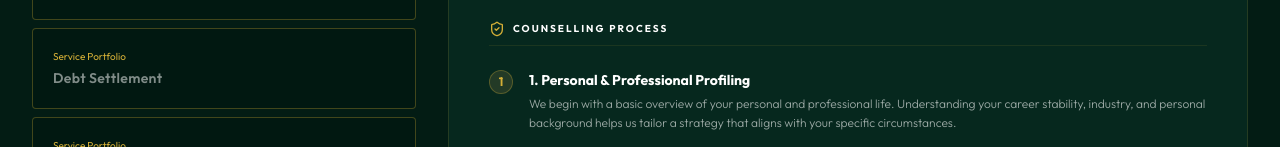
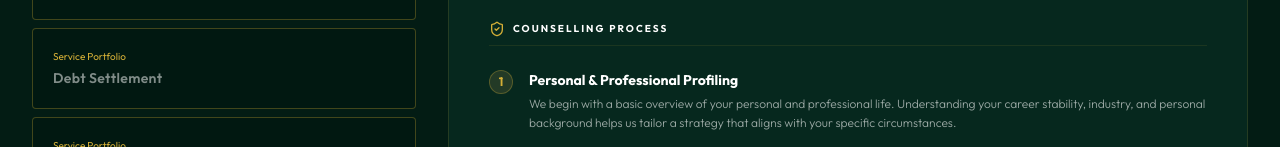
Before and after one commit to Devgghya/finloby, a React (Vite) app: page /debt-solutions in a window 1280 px wide. Shown: the part 805-952 px from the top of the page. Built offline with nearby package versions, Linux system fonts and the light colour scheme.

Commit message:
UI: clean step titles dynamically in UI to eliminate double-numbering pattern

```diff
--- a/src/pages/BusinessSetup.tsx
+++ b/src/pages/BusinessSetup.tsx
@@ -455,21 +455,24 @@ export default function BusinessSetup() {
 
                              {sub.steps && (
                                <div className="space-y-4 pl-4 border-l border-[#C5A059]/10 mt-6 text-left">
-                                {sub.steps.map((step, sIdx) => (
+                                 {sub.steps.map((step, sIdx) => {
+                                   const cleanedTitle = step.title.replace(/^(?:Step\s+\d+:\s*|\d+\.\s*)/i, '');
+                                   return (
                                      <div key={sIdx} className="flex gap-3 items-start">
                                        <span className="flex-shrink-0 w-5 h-5 rounded-full bg-[#C5A059]/10 border border-[#C5A059]/25 text-[#C5A059] flex items-center justify-center text-[10px] font-mono font-bold">
                                          {sIdx + 1}
                                        </span>
                                        <div>
                                          <h5 className="text-[11px] font-sans font-semibold text-white mb-0.5">
-                                        {step.title}
+                                           {cleanedTitle}
                                          </h5>
                                          <p className="text-[10px] font-light text-[#FBF9F4]/55 leading-relaxed">
                                            {step.desc}
                                          </p>
                                        </div>
                                      </div>
-                                ))}
+                                   );
+                                 })}
                                </div>
                              )}
                           </div>
--- a/src/pages/DebtSolutions.tsx
+++ b/src/pages/DebtSolutions.tsx
@@ -250,14 +250,16 @@ export default function DebtSolutions() {
                     </h4>
 
                     <div className="space-y-6">
-                      {item.steps?.map((step, idx) => (
+                      {item.steps?.map((step, idx) => {
+                        const cleanedTitle = step.title.replace(/^(?:Step\s+\d+:\s*|\d+\.\s*)/i, '');
+                        return (
                           <div key={idx} className="flex gap-4 items-start">
                             <span className="flex-shrink-0 w-6 h-6 rounded-full bg-[#C5A059]/15 border border-[#C5A059]/30 text-[#C5A059] flex items-center justify-center text-xs font-mono font-bold">
                               {idx + 1}
                             </span>
                             <div className="flex-1">
                               <h5 className="text-sm font-sans font-bold text-white mb-1">
-                              {step.title}
+                                {cleanedTitle}
                               </h5>
                               <p className="text-xs font-light text-[#FBF9F4]/60 leading-relaxed">
                                 {step.desc}
@@ -274,7 +276,8 @@ export default function DebtSolutions() {
                               )}
                             </div>
                           </div>
-                      ))}
+                        );
+                      })}
                     </div>
                   </div>
 
--- a/src/pages/Loans.tsx
+++ b/src/pages/Loans.tsx
@@ -573,21 +573,24 @@ export default function Loans() {
 
                            {sub.steps && (
                              <div className="space-y-4 pl-4 border-l border-[#C5A059]/10 mt-4">
-                              {sub.steps.map((step, sIdx) => (
+                               {sub.steps.map((step, sIdx) => {
+                                 const cleanedTitle = step.title.replace(/^(?:Step\s+\d+:\s*|\d+\.\s*)/i, '');
+                                 return (
                                    <div key={sIdx} className="flex gap-3.5 items-start">
                                      <span className="flex-shrink-0 w-5 h-5 rounded-full bg-[#C5A059]/10 border border-[#C5A059]/25 text-[#C5A059] flex items-center justify-center text-[10px] font-mono font-bold">
                                        {sIdx + 1}
                                      </span>
                                      <div>
                                        <h5 className="text-xs font-sans font-semibold text-white mb-0.5">
-                                      {step.title}
+                                         {cleanedTitle}
                                        </h5>
                                        <p className="text-[11px] font-light text-[#FBF9F4]/50 leading-relaxed">
                                          {step.desc}
                                        </p>
                                      </div>
                                    </div>
-                              ))}
+                                 );
+                               })}
                              </div>
                            )}
                         </div>
```
Lines whose indentation alone changed are shown as unchanged.
